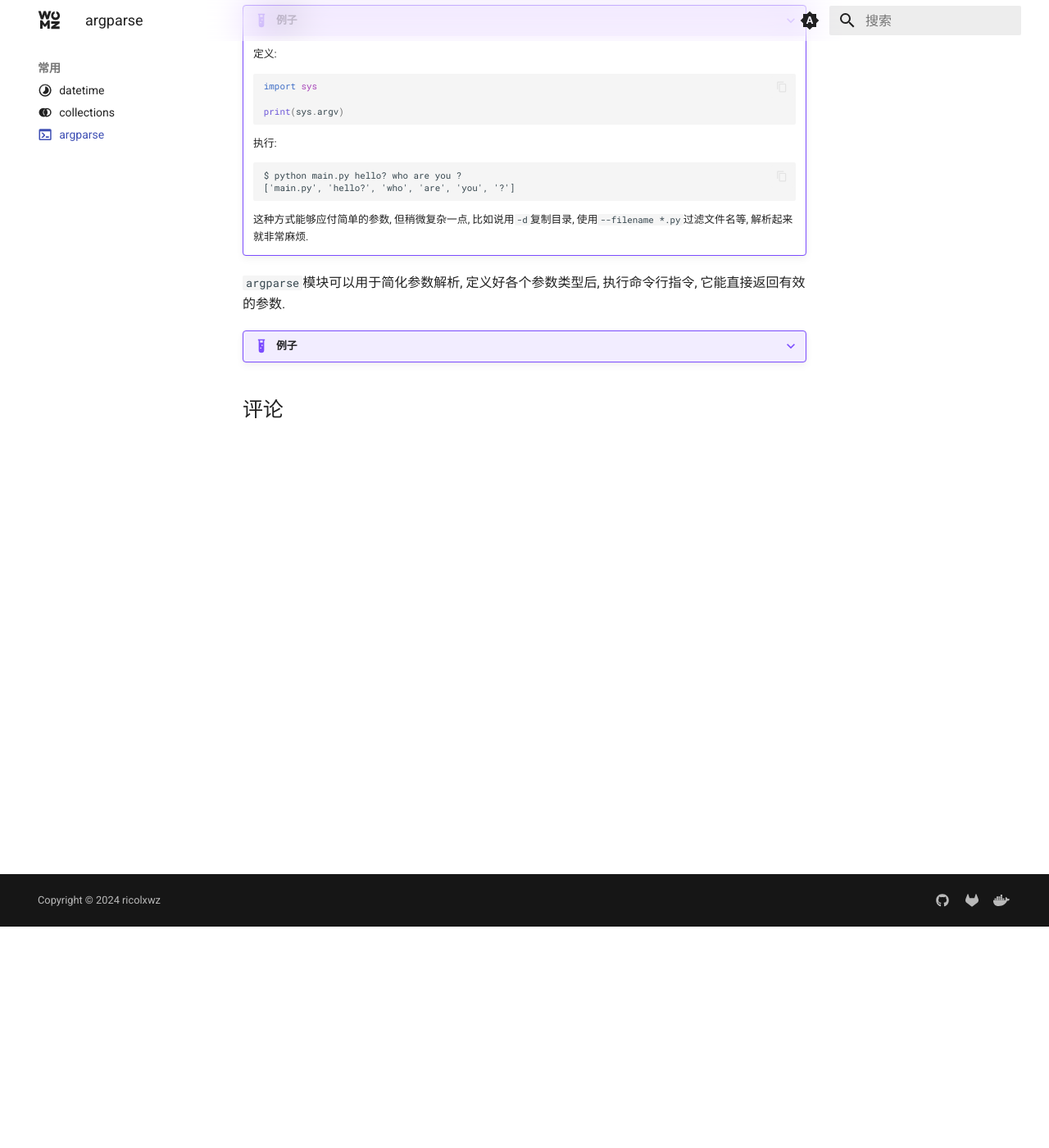
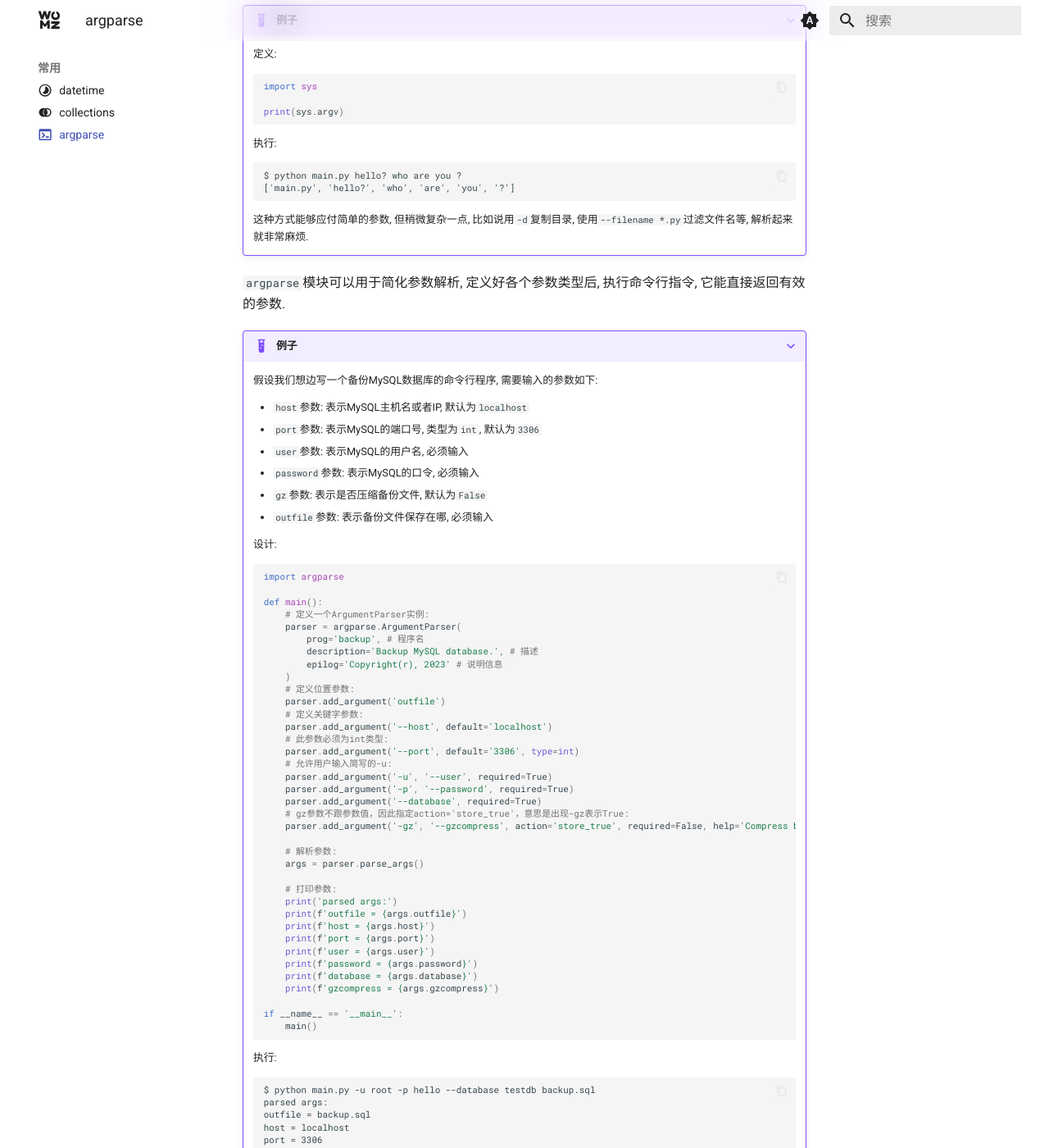
Before and after one commit to sigmax01/py, an MkDocs documentation site: the page built from docs/常用/argparse.md, in a window 1280 px wide and 1400 px high, scrolled down 270 px. Shown: the whole window at 82% size. Built offline with MkDocs 1.6.1 and Material for MkDocs 9.7.7, drawn with Linux system fonts in a browser that asks for light colours; comment, search, counter and statistics services are not loaded; some of the changed text lies outside the part shown.

Commit message:
`docs: Add argparse module documentation`

````diff
--- a/docs/常用/argparse.md
+++ b/docs/常用/argparse.md
@@ -28,3 +28,76 @@ comments: true
 `argparse`模块可以用于简化参数解析, 定义好各个参数类型后, 执行命令行指令, 它能直接返回有效的参数.
 
 ???+ example "例子"
+
+    假设我们想边写一个备份MySQL数据库的命令行程序, 需要输入的参数如下:
+
+    - `host`参数: 表示MySQL主机名或者IP, 默认为`localhost`
+    - `port`参数: 表示MySQL的端口号, 类型为`int`, 默认为`3306`
+    - `user`参数: 表示MySQL的用户名, 必须输入
+    - `password`参数: 表示MySQL的口令, 必须输入
+    - `gz`参数: 表示是否压缩备份文件, 默认为`False`
+    - `outfile`参数: 表示备份文件保存在哪, 必须输入
+
+    设计:
+
+    ```py
+    import argparse
+
+    def main():
+        # 定义一个ArgumentParser实例:
+        parser = argparse.ArgumentParser(
+            prog='backup', # 程序名
+            description='Backup MySQL database.', # 描述
+            epilog='Copyright(r), 2023' # 说明信息
+        )
+        # 定义位置参数:
+        parser.add_argument('outfile')
+        # 定义关键字参数:
+        parser.add_argument('--host', default='localhost')
+        # 此参数必须为int类型:
+        parser.add_argument('--port', default='3306', type=int)
+        # 允许用户输入简写的-u:
+        parser.add_argument('-u', '--user', required=True)
+        parser.add_argument('-p', '--password', required=True)
+        parser.add_argument('--database', required=True)
+        # gz参数不跟参数值，因此指定action='store_true'，意思是出现-gz表示True:
+        parser.add_argument('-gz', '--gzcompress', action='store_true', required=False, help='Compress backup files by gz.')
+
+        # 解析参数:
+        args = parser.parse_args()
+
+        # 打印参数:
+        print('parsed args:')
+        print(f'outfile = {args.outfile}')
+        print(f'host = {args.host}')
+        print(f'port = {args.port}')
+        print(f'user = {args.user}')
+        print(f'password = {args.password}')
+        print(f'database = {args.database}')
+        print(f'gzcompress = {args.gzcompress}')
+
+    if __name__ == '__main__':
+        main()
+    ```
+
+    执行:
+
+    ```
+    $ python main.py -u root -p hello --database testdb backup.sql
+    parsed args:
+    outfile = backup.sql
+    host = localhost
+    port = 3306
+    user = root
+    password = hello
+    database = testdb
+    gzcompress = False
+    ```
+
+    `action='store_true`的意思是说, 如果有`-gz`或者`-gzcompress`这个参数, 将其设置为True, 否则, 将其设置为`False`.
+
+    如果缺少必要的参数, 或者参数不对, 它会自动报告详细的错误信息. 如果输入`-h`还能打印帮助信息.
+
+???+ note "笔记"
+
+    `[parser_instance].parse_args()`用于分析接收到的参数, 如果参数有问题, 会打印错误信息, 结束进程; 如果参数是`-r`, 会打印帮助信息, 结束进程. 只有当参数全部有效时, 才会返回一个`NameSpace`对象, 所有的参数都以属性的方式存储在这个对象中.
````
